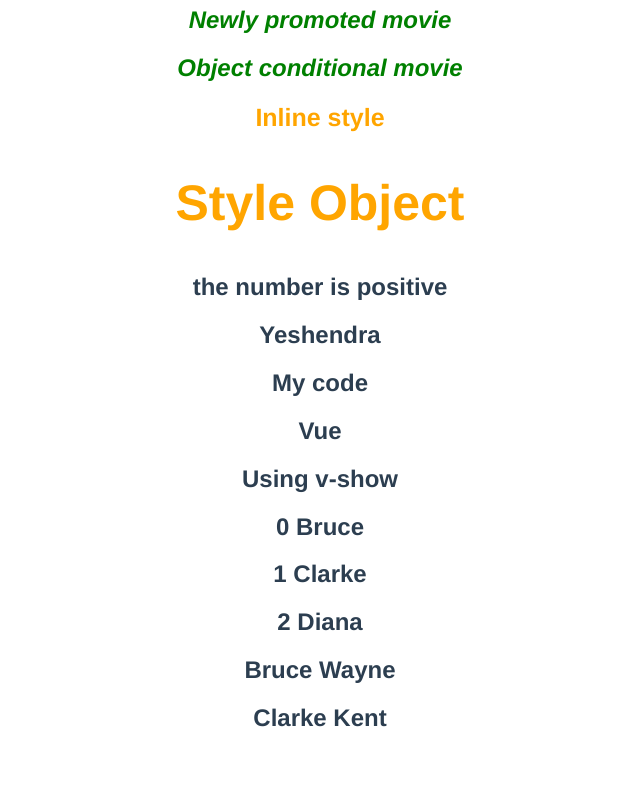
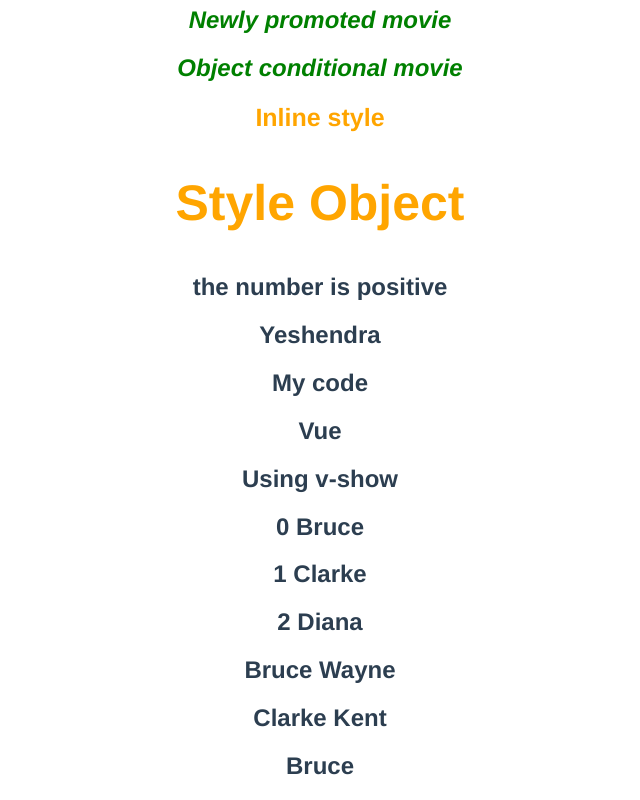
Before and after one commit to 28yashverma/Vue_Js_Basics, a Vue app: page / in a window 1280 px wide. Shown: the part 390-1190 px from the top of the page, without its empty margins (320-960 px from the left). Before the commit the page ends 1142 px from the top, so only its background shows below. Built offline with nearby package versions, Linux system fonts and the light colour scheme.

Commit message:
Conditional rendering of list using v-if in v-for

```diff
--- a/src/App.vue
+++ b/src/App.vue
@@ -35,6 +35,10 @@
 
   <h2 v-for="(n, index) in names" :key="n">{{index}} {{ n }}</h2>
   <h2 v-for="name in fullNames" :key="name.first">{{ name.first }} {{ name.last }}</h2>
+
+  <template v-for="name in names" :key="name">
+    <h2 v-if="name === 'Bruce'">{{ name }}</h2>
+  </template>
 </template>
 
 <script>
```
